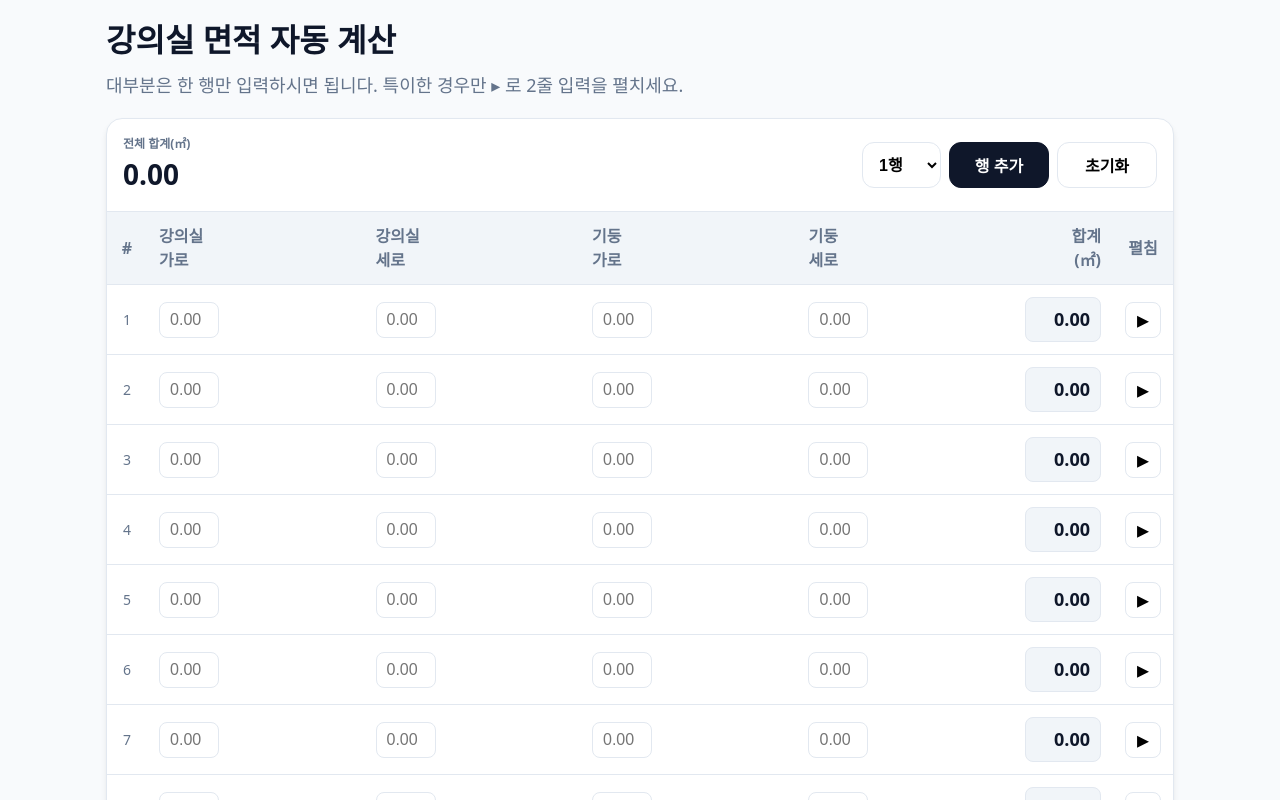
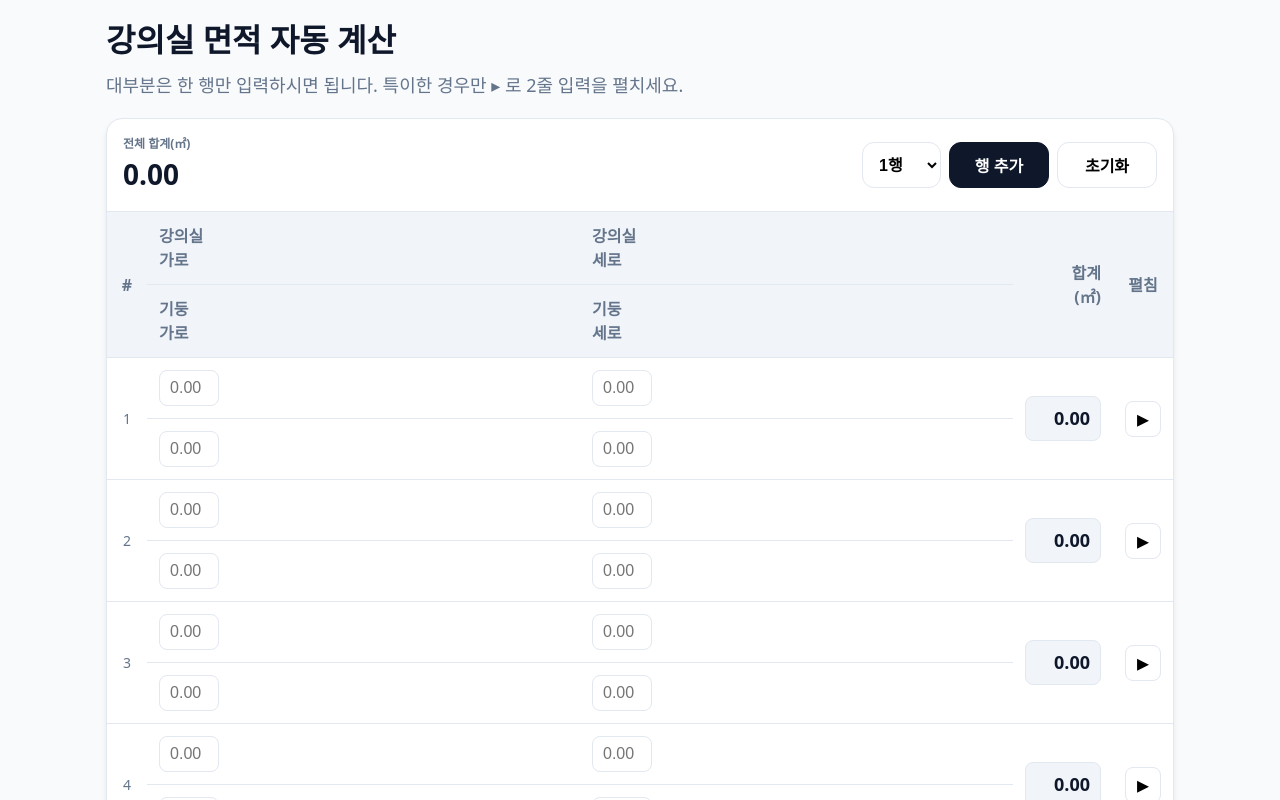
Before and after one commit to kimjonghyeok62/area_measure_gpt, a React (Vite) app: page / in a window 1280 px wide. Shown: the top 800 px of the page. Built offline with nearby package versions, Linux system fonts and the light colour scheme.

Commit message:
Restructure table: separate main and post inputs into two rows per entry, use rowspan for headers, split expanded inputs into two rows

```diff
--- a/src/App.tsx
+++ b/src/App.tsx
@@ -193,7 +193,7 @@ body {
   width: 100%;
   border-collapse: separate;
   border-spacing: 0;
-  min-width: 450px; /* 테이블 최소 너비 설정으로 모바일 스크롤 유도 */
+  min-width: 400px; /* 테이블 최소 너비 설정으로 모바일 스크롤 유도 */
 }
 
 .th {
@@ -486,66 +486,152 @@ export default function App() {
                         <table className="table">
                             <thead>
                                 <tr>
-                                    <th className="th" style={{ width: 40, textAlign: 'center' }}>#</th>
+                                    <th className="th" rowspan="2" style={{ width: 40, textAlign: 'center' }}>#</th>
                                     <th className="th">강의실<br/>가로</th>
                                     <th className="th">강의실<br/>세로</th>
+                                    <th className="th" rowspan="2" style={{ width: 100, textAlign: 'right' }}>합계<br/>(㎡)</th>
+                                    <th className="th" rowspan="2" style={{ width: 50, textAlign: 'center' }}>펼침</th>
+                                </tr>
+                                <tr>
                                     <th className="th">기둥<br/>가로</th>
                                     <th className="th">기둥<br/>세로</th>
-                                    <th className="th" style={{ width: 100, textAlign: 'right' }}>합계<br/>(㎡)</th>
-                                    <th className="th" style={{ width: 50, textAlign: 'center' }}>펼침</th>
                                 </tr>
                             </thead>
                             <tbody>
                                 {rows.map((r, ri) => (
                                     <React.Fragment key={ri}>
                                         <tr>
-                                            <td className="td" style={{ textAlign: 'center', color: 'var(--muted)', fontSize: '0.875rem' }}>{ri + 1}</td>
-                                            {(["main.w", "main.h", "post.w", "post.h"] as const).map((k) => (
-                                                <td key={k} className="td">
+                                            <td className="td" rowspan="2" style={{ textAlign: 'center', color: 'var(--muted)', fontSize: '0.875rem' }}>{ri + 1}</td>
+                                            <td className="td">
                                                 <input
                                                     className="input"
                                                     type="text"
                                                     inputMode="decimal"
-                                                        value={(r[k.split(".")[0] as keyof RoomRow] as Pair)[k.split(".")[1] as "w" | "h"]}
-                                                        onChange={(e) => onChangeNumeric(e, ri, k)}
-                                                        onBlur={() => onBlurNumeric(ri, k)}
-                                                        onKeyDown={(e) => onKeyDown(e, ri, k)}
-                                                        ref={(el) => { if (el) refs.current.set(`${ri}:${k}`, el); }}
+                                                    value={r.main.w}
+                                                    onChange={(e) => onChangeNumeric(e, ri, "main.w")}
+                                                    onBlur={() => onBlurNumeric(ri, "main.w")}
+                                                    onKeyDown={(e) => onKeyDown(e, ri, "main.w")}
+                                                    ref={(el) => { if (el) refs.current.set(`${ri}:main.w`, el); }}
                                                     placeholder="0.00"
                                                 />
                                             </td>
-                                            ))}
-                                            <td className="td" style={{ textAlign: 'right' }}>
+                                            <td className="td">
+                                                <input
+                                                    className="input"
+                                                    type="text"
+                                                    inputMode="decimal"
+                                                    value={r.main.h}
+                                                    onChange={(e) => onChangeNumeric(e, ri, "main.h")}
+                                                    onBlur={() => onBlurNumeric(ri, "main.h")}
+                                                    onKeyDown={(e) => onKeyDown(e, ri, "main.h")}
+                                                    ref={(el) => { if (el) refs.current.set(`${ri}:main.h`, el); }}
+                                                    placeholder="0.00"
+                                                />
+                                            </td>
+                                            <td className="td" rowspan="2" style={{ textAlign: 'right' }}>
                                                 <div className="readonly">{areas[ri].toFixed(2)}</div>
                                             </td>
-                                            <td className="td" style={{ textAlign: 'center' }}>
+                                            <td className="td" rowspan="2" style={{ textAlign: 'center' }}>
                                                 <button className="chev-btn" onClick={() => toggleExpanded(ri)} aria-label="행 펼치기/접기">
                                                     {r.expanded ? "▾" : "▸"}
                                                 </button>
                                             </td>
                                         </tr>
-                                        {r.expanded && (
-                                            <tr className="extra-row-bg">
-                                                <td className="td" />
-                                                <td className="td" style={{ textAlign: 'center', color: 'var(--muted)' }}>+</td>
-                                                {(["extraMain.w", "extraMain.h", "extraPost.w", "extraPost.h"] as const).map((k) => (
-                                                    <td key={k} className="td">
+                                        <tr>
+                                            <td className="td">
                                                 <input
                                                     className="input"
                                                     type="text"
                                                     inputMode="decimal"
-                                                            value={(r[k.split(".")[0] as keyof RoomRow] as Pair)[k.split(".")[1] as "w" | "h"]}
-                                                            onChange={(e) => onChangeNumeric(e, ri, k)}
-                                                            onBlur={() => onBlurNumeric(ri, k)}
-                                                            onKeyDown={(e) => onKeyDown(e, ri, k)}
-                                                            ref={(el) => { if (el) refs.current.set(`${ri}:${k}`, el); }}
+                                                    value={r.post.w}
+                                                    onChange={(e) => onChangeNumeric(e, ri, "post.w")}
+                                                    onBlur={() => onBlurNumeric(ri, "post.w")}
+                                                    onKeyDown={(e) => onKeyDown(e, ri, "post.w")}
+                                                    ref={(el) => { if (el) refs.current.set(`${ri}:post.w`, el); }}
                                                     placeholder="0.00"
                                                 />
                                             </td>
-                                                ))}
+                                            <td className="td">
+                                                <input
+                                                    className="input"
+                                                    type="text"
+                                                    inputMode="decimal"
+                                                    value={r.post.h}
+                                                    onChange={(e) => onChangeNumeric(e, ri, "post.h")}
+                                                    onBlur={() => onBlurNumeric(ri, "post.h")}
+                                                    onKeyDown={(e) => onKeyDown(e, ri, "post.h")}
+                                                    ref={(el) => { if (el) refs.current.set(`${ri}:post.h`, el); }}
+                                                    placeholder="0.00"
+                                                />
+                                            </td>
+                                        </tr>
+                                        {r.expanded && (
+                                            <>
+                                                <tr className="extra-row-bg">
+                                                    <td className="td" />
+                                                    <td className="td" style={{ textAlign: 'center', color: 'var(--muted)' }}>+</td>
+                                                    <td className="td">
+                                                        <input
+                                                            className="input"
+                                                            type="text"
+                                                            inputMode="decimal"
+                                                            value={r.extraMain.w}
+                                                            onChange={(e) => onChangeNumeric(e, ri, "extraMain.w")}
+                                                            onBlur={() => onBlurNumeric(ri, "extraMain.w")}
+                                                            onKeyDown={(e) => onKeyDown(e, ri, "extraMain.w")}
+                                                            ref={(el) => { if (el) refs.current.set(`${ri}:extraMain.w`, el); }}
+                                                            placeholder="0.00"
+                                                        />
+                                                    </td>
+                                                    <td className="td">
+                                                        <input
+                                                            className="input"
+                                                            type="text"
+                                                            inputMode="decimal"
+                                                            value={r.extraMain.h}
+                                                            onChange={(e) => onChangeNumeric(e, ri, "extraMain.h")}
+                                                            onBlur={() => onBlurNumeric(ri, "extraMain.h")}
+                                                            onKeyDown={(e) => onKeyDown(e, ri, "extraMain.h")}
+                                                            ref={(el) => { if (el) refs.current.set(`${ri}:extraMain.h`, el); }}
+                                                            placeholder="0.00"
+                                                        />
+                                                    </td>
                                                     <td className="td" />
                                                     <td className="td" />
                                                 </tr>
+                                                <tr className="extra-row-bg">
+                                                    <td className="td" />
+                                                    <td className="td" style={{ textAlign: 'center', color: 'var(--muted)' }}>+</td>
+                                                    <td className="td">
+                                                        <input
+                                                            className="input"
+                                                            type="text"
+                                                            inputMode="decimal"
+                                                            value={r.extraPost.w}
+                                                            onChange={(e) => onChangeNumeric(e, ri, "extraPost.w")}
+                                                            onBlur={() => onBlurNumeric(ri, "extraPost.w")}
+                                                            onKeyDown={(e) => onKeyDown(e, ri, "extraPost.w")}
+                                                            ref={(el) => { if (el) refs.current.set(`${ri}:extraPost.w`, el); }}
+                                                            placeholder="0.00"
+                                                        />
+                                                    </td>
+                                                    <td className="td">
+                                                        <input
+                                                            className="input"
+                                                            type="text"
+                                                            inputMode="decimal"
+                                                            value={r.extraPost.h}
+                                                            onChange={(e) => onChangeNumeric(e, ri, "extraPost.h")}
+                                                            onBlur={() => onBlurNumeric(ri, "extraPost.h")}
+                                                            onKeyDown={(e) => onKeyDown(e, ri, "extraPost.h")}
+                                                            ref={(el) => { if (el) refs.current.set(`${ri}:extraPost.h`, el); }}
+                                                            placeholder="0.00"
+                                                        />
+                                                    </td>
+                                                    <td className="td" />
+                                                    <td className="td" />
+                                                </tr>
+                                            </>
                                         )}
                                     </React.Fragment>
                                 ))}
```
Lines whose indentation alone changed are shown as unchanged.
